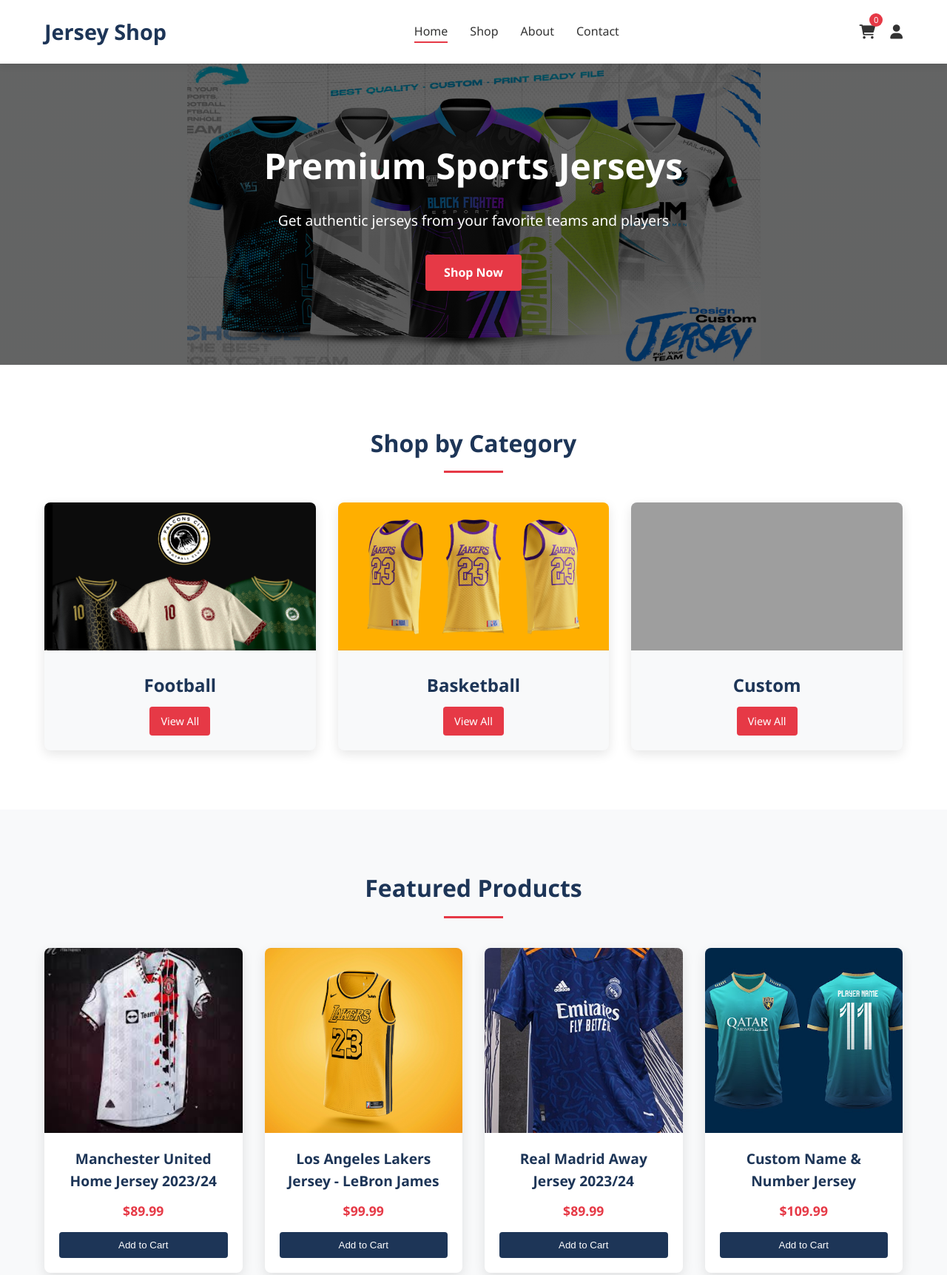
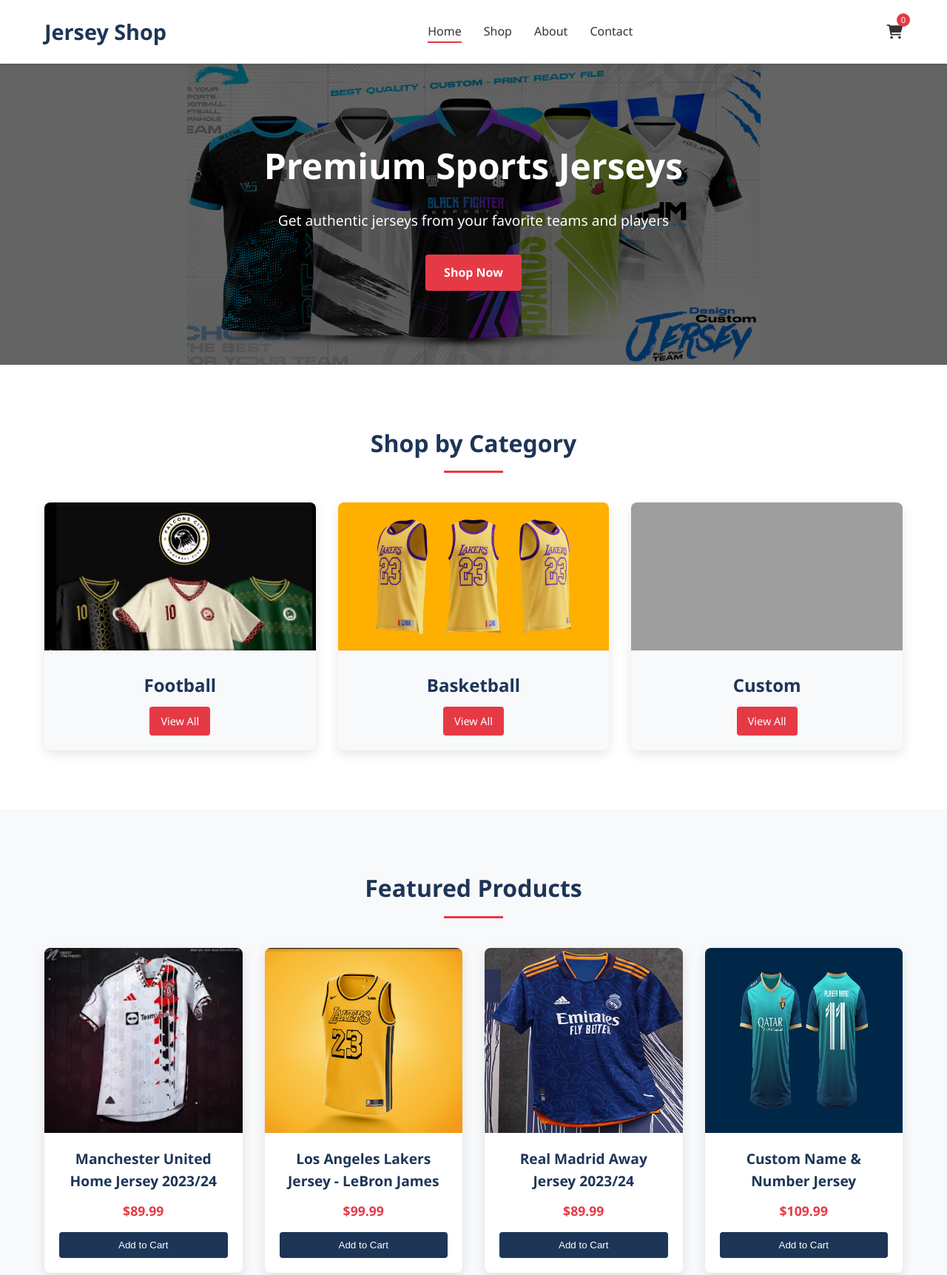
Before and after one commit to emresefa17/Formaci-E-Ticaret-Web-Sitesi, a plain HTML site: page index.html in a window 1280 px wide. Shown: the top 1723 px of the page at 74% size. Drawn offline with Linux system fonts and the light colour scheme; grey boxes are pictures that could not be loaded.

Commit message:
Add files via upload

```diff
--- a/css/styles.css
+++ b/css/styles.css
@@ -31,6 +31,7 @@
 img {
     max-width: 100%;
     height: auto;
+    object-fit: fill;
 }
 
 .btn {
@@ -218,7 +219,7 @@
 .category-card img {
     width: 100%;
     height: 200px;
-    object-fit: cover;
+    object-fit: fill;
 }
 
 .category-card h3 {
@@ -264,7 +265,7 @@
 .product-image img {
     width: 100%;
     height: 100%;
-    object-fit: cover;
+    object-fit: fill;
     transition: transform 0.5s ease;
 }
 
@@ -366,7 +367,7 @@
     height: 60px;
     border-radius: 50%;
     margin-right: 15px;
-    object-fit: cover;
+    object-fit: fill;
 }
 
 .testimonial-author h4 {
--- a/index.html
+++ b/index.html
@@ -23,7 +23,6 @@
             </nav>
             <div class="nav-icons">
                 <a href="cart.html" class="cart-icon"><i class="fas fa-shopping-cart"></i><span class="cart-count">0</span></a>
-                <a href="account.html"><i class="fas fa-user"></i></a>
                 <div class="menu-toggle">
                     <i class="fas fa-bars"></i>
                 </div>
```
Also changed, not shown: about.html (+1 -2 lines), cart.html (+10 -1 lines), contact.html (+0 -1 lines), product.html (+1 -1 lines), shop.html (+0 -1 lines).
